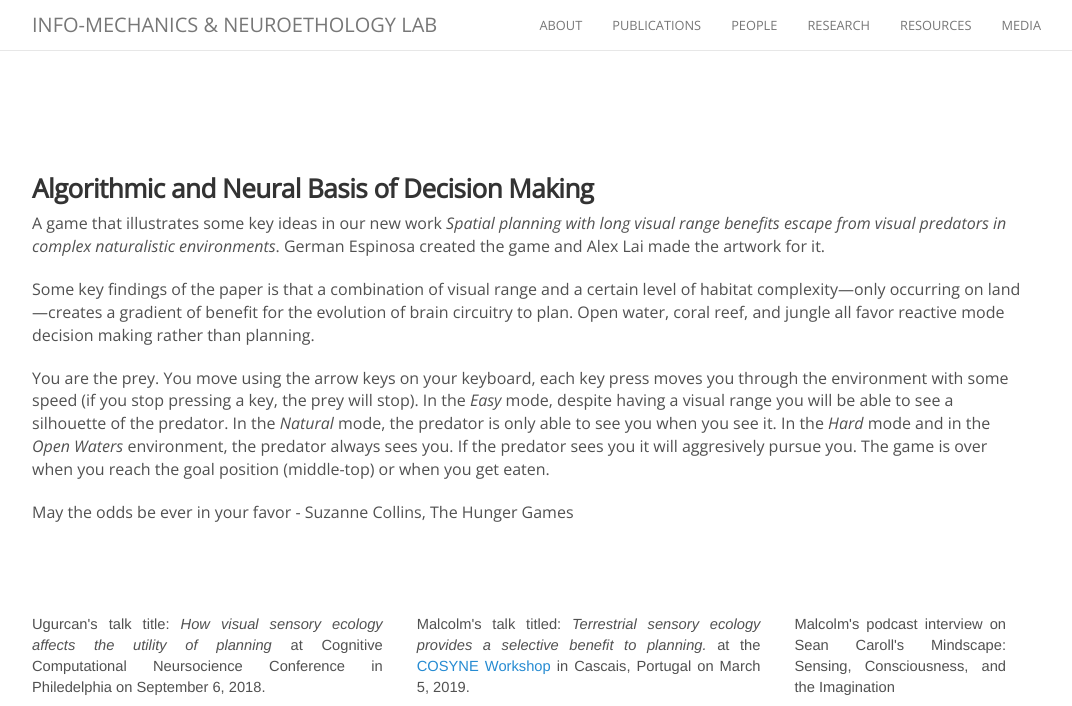
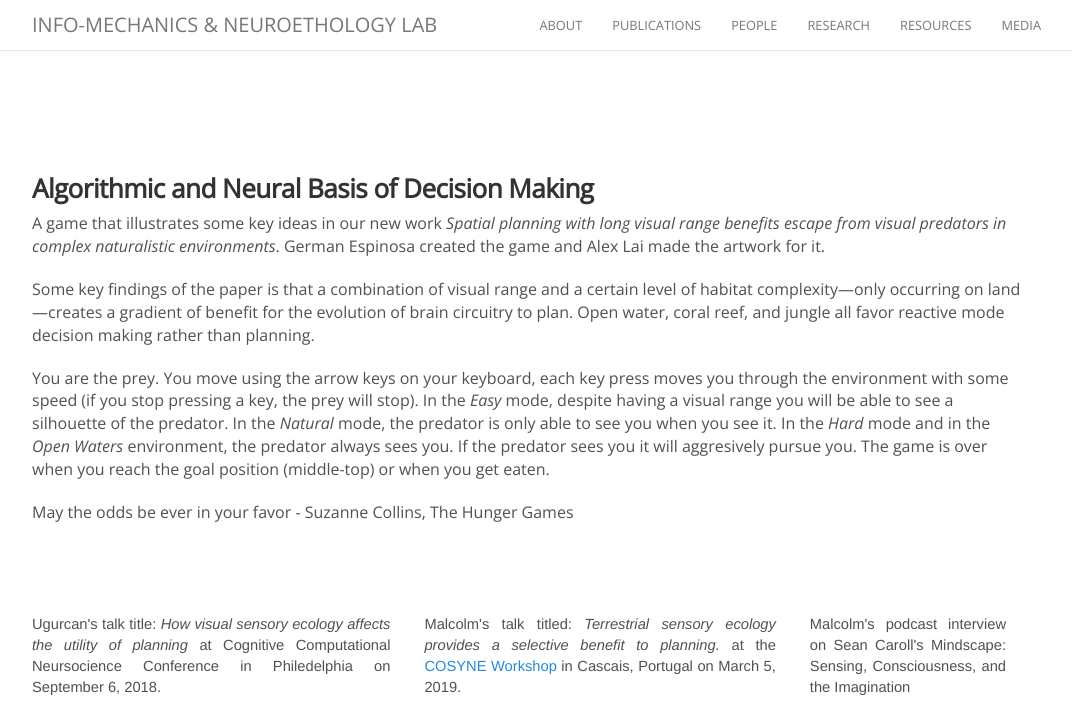
Before and after one commit to maciverlab/maciverlab.github.io, a Jekyll site: the page built from media.md, in a window 1280 px wide. Shown: the top 706 px of the page, without its empty margins (111-1183 px from the left). Built offline with Jekyll 4.4.1, drawn with Linux system fonts in a browser that asks for light colours; nearby versions of some CDN libraries; comment, search, counter and statistics services are not loaded; grey boxes are pictures that could not be loaded.

Commit message:
Update media.md

```diff
--- a/media.md
+++ b/media.md
@@ -28,7 +28,7 @@ May the odds be ever in your favor - Suzanne Collins, The Hunger Games
                     at the
                     <a href="https://www.cosyne.org/c/index.php?title=Workshops2019_naturalistic_decisions">COSYNE Workshop</a>
                     in Cascais, Portugal on March 5, 2019.</td>
-            <td valign="top" width="24%">
+            <td valign="top" width="22%">
                 Malcolm's podcast interview on Sean Caroll's Mindscape:
                     Sensing, Consciousness, and the Imagination</td>
         </tr>
```
